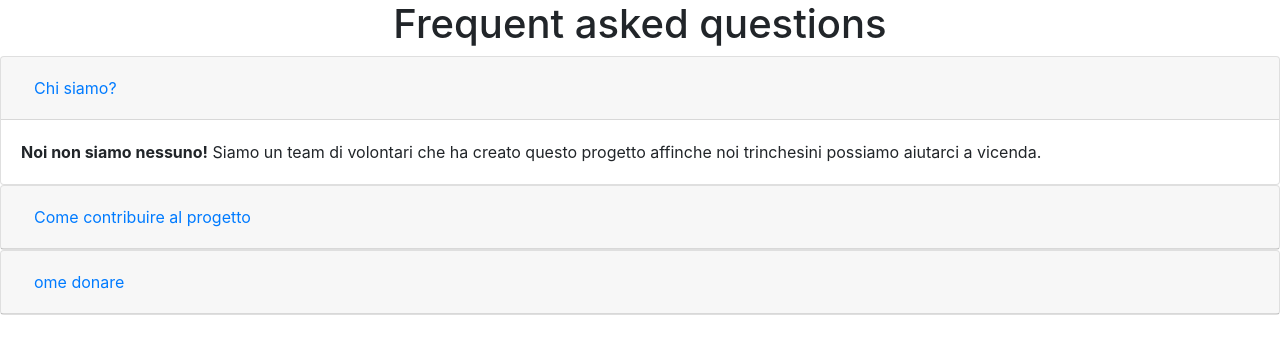
After one commit to Salvo-Project/SalvoProject---trinchelp-, a PHP site: page /website/faq.html in a window 1280 px wide. The commit adds this page. Shown: the top 354 px of the page. Run offline with PHP 8.4, Linux system fonts and the light colour scheme; some libraries are stand-ins or nearby versions.

Commit message:
update files

```diff
--- /dev/null
+++ b/faq.html
@@ -0,0 +1,88 @@
+<!DOCTYPE html>
+<html lang="en">
+<head>
+    <meta charset="UTF-8">
+    <meta name="viewport" content="width=device-width, initial-scale=1.0">
+    <title>F.A.Q.</title>
+
+    <link rel="stylesheet" href="https://cdnjs.cloudflare.com/ajax/libs/font-awesome/4.7.0/css/font-awesome.min.css">
+    <link rel="stylesheet" href="https://stackpath.bootstrapcdn.com/bootstrap/4.3.1/css/bootstrap.min.css">
+    <link rel="stylesheet" href="https://use.fontawesome.com/releases/v5.4.2/css/all.css">
+    <script src="https://ajax.googleapis.com/ajax/libs/jquery/3.4.1/jquery.min.js"></script>
+    <script src="https://maxcdn.bootstrapcdn.com/bootstrap/4.4.1/js/bootstrap.min.js"></script>
+    <script src="https://kit.fontawesome.com/0dd12f1f33.js" crossorigin="anonymous"></script>
+</head>
+<body>
+    <h1 class="text-center">Frequent asked questions</h1>
+
+    <div id="accordion" class="lg sm ">
+        <div class="card">
+          <div class="card-header" id="headingOne">
+            <h5 class="mb-0">
+              <button class="btn btn-link" data-toggle="collapse" data-target="#collapseOne" aria-expanded="true" aria-controls="collapseOne">
+             Chi siamo?
+              </button>
+            </h5>
+          </div>
+
+          <div id="collapseOne" class="collapse show" aria-labelledby="headingOne" data-parent="#accordion">
+            <div class="card-body">
+             <b>Noi non siamo nessuno!</b> Siamo un team di volontari che ha creato questo progetto affinche noi trinchesini possiamo aiutarci a vicenda.
+            </div>
+          </div>
+        </div>
+        <div class="card">
+          <div class="card-header" id="headingTwo">
+            <h5 class="mb-0">
+              <button class="btn btn-link collapsed" data-toggle="collapse" data-target="#collapseTwo" aria-expanded="false" aria-controls="collapseTwo">
+                Come contribuire al progetto
+              </button>
+            </h5>
+          </div>
+          <div id="collapseTwo" class="collapse" aria-labelledby="headingTwo" data-parent="#accordion">
+            <div class="card-body">
+                <b>Ci sono diversi ruoli chiave per contribuire al progetto</b>
+                Ecco alcuni esempi
+                <ul>
+                    <li>
+                        👨🏻‍💻
+                        <code>Developer</code>
+                        <p>Si occupa del codice sorgente del progetto. Nozioni richieste: HTML, CSS, JS, PHP, MYSQL</p>
+                    </li>
+                    <li>
+                        👮🏻‍♂️
+                        <code>Amministratore</code>
+                        <p>Gestisce la piattaforma, i post e gli atteggiamenti degli utenti Può sanzionare,bandire gli utenti, elminare post inappropiati</p>
+                    </li>
+                    <li>
+                        👷🏻‍♂️
+                        <code>Amministratore</code>
+                        <p>Modera i commenti/post e linguaggi della gente sulla piattaforma. Può sanzionare, bandire gli utenti e eliminare post. Nonostante abbia meno poteri di un amministratore, la sua carica non è da sottovalutare!</p>
+                    </li>
+                    <li>
+                        <i class="fas fa-user-nurse"></i>
+                        <code>Donatore</code>
+                        <p>Tutto lo staff ringrazia infinitamente i donatori che ci aiutano con le spese per il server! per sapere come donare <a href="how-to-donor">clicca qui</a></p>
+                    </li>
+                </ul>
+            </div>
+          </div>
+        </div>
+        <div class="card" id="how-to-donor">
+          <div class="card-header" id="headingThree">
+            <h5 class="mb-0">
+              <button class="btn btn-link collapsed" data-toggle="collapse" data-target="#collapseThree" aria-expanded="false" aria-controls="collapseThree">
+                ome donare
+              </button>
+            </h5>
+          </div>
+          <div id="collapseThree" class="collapse" aria-labelledby="headingThree" data-parent="#accordion">
+            <div class="card-body">
+              Per donare, invia una somma di denaro (da 5.00€ in su) all'nidirzzo email: email_paypal, e scrivi nel messaggio il tuo username. Entro 24h (o più in presenza di problemi tecnici) ti verranno dati i privilegi da donatore
+                <p class="text-warning"><b>ATTENZIONE!</b> qualsiasi donazione senza alcun riferimento alla persona o all'utente verrà presa come vuota e non riceveranno i privilegi da donatore</p>
+            </div>
+          </div>
+        </div>
+      </div>
+</body>
+</html>
--- a/index.php
+++ b/index.php
@@ -13,7 +13,7 @@
 </head>
 <body>
     <div class="container">
-        <h2 class="text-white text-center mb-4">Bentornato !</h2>
+        <h2 class="text-center mb-4">Bentornato !</h2>
         <div class="card col-lg-5 col-md-6 col-12 mx-auto px-4 py-5">
             <p class="text-center"><small>Accedi con</small></p>
             <form action="server_logging.php" method="post" id="login_form" onsubmit="return false;">
```
Also changed, not shown: dashboard.css (+13 -0 lines), footer.php (+12 -0 lines), header.php (+9 -6 lines), package.json (added, +25 -0 lines), img/bg.jpg, img/img_test.png (added), package-lock.json (added), 1 other file.
